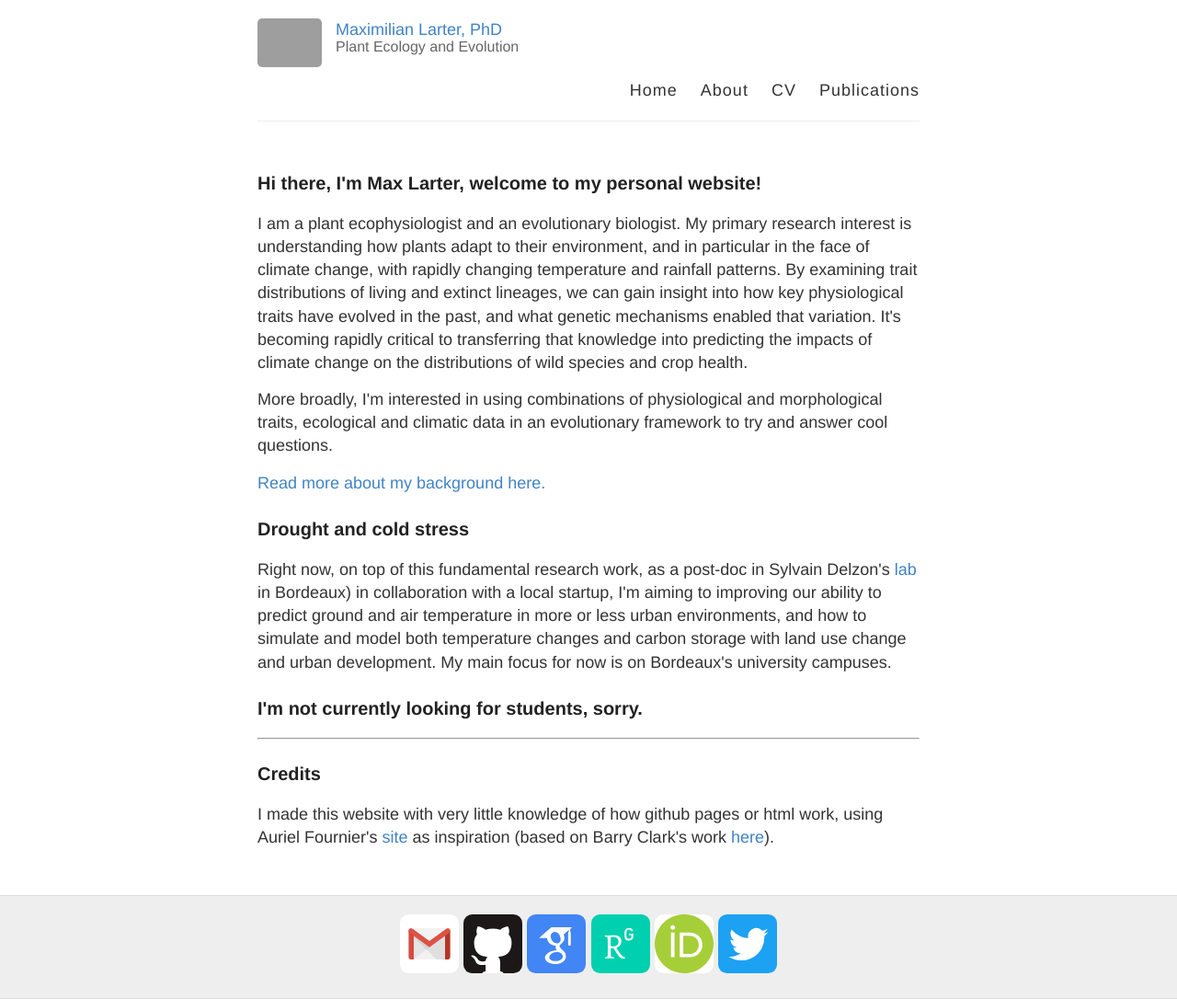
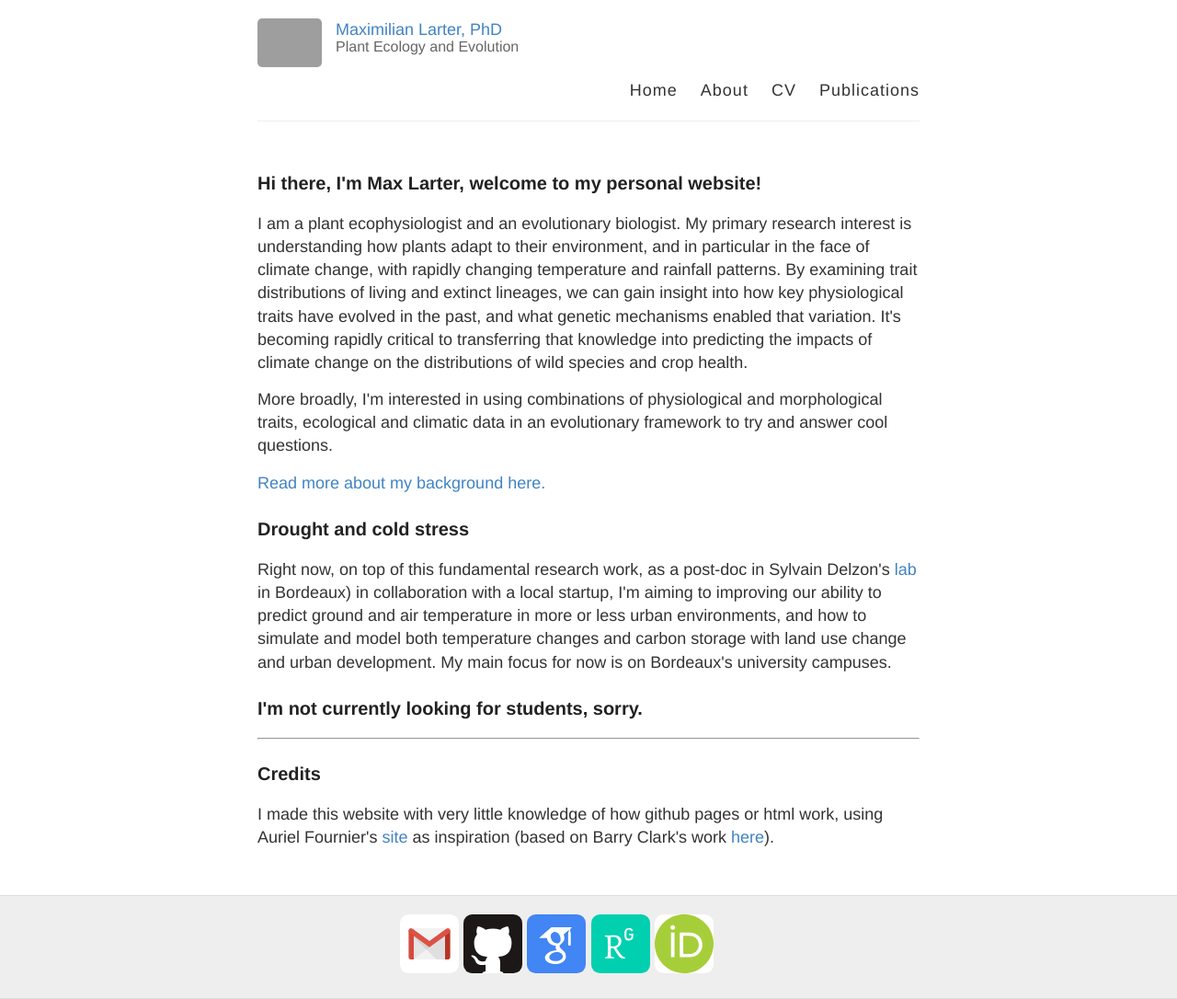
Before and after one commit to MaxLarter/maxlarter.github.io, a Jekyll site: the page index.html, which Jekyll copies as it is, in a window 1280 px wide. Shown: the whole page at 92% size. Built offline with Jekyll 4.4.1, drawn with Linux system fonts in a browser that asks for light colours; grey boxes are pictures that could not be loaded.

Commit message:
change twitter to bluesky

```diff
--- a/about.html
+++ b/about.html
@@ -100,8 +100,8 @@
 				<a href="https://orcid.org/0000-0001-5730-3203" target="_blank">
 					<i class="svg-icon orcid"></i>
 				</a>
-				<a href="https://twitter.com/MaxLarter" target="_blank">
-					<i class="svg-icon twitter"></i>
+				<a href="https://bsky.app/profile/maxlarter.bsky.social" target="_blank">
+					<i class="svg-icon bluesky"></i>
 				</a>
 
 
--- a/index.html
+++ b/index.html
@@ -88,8 +88,8 @@
 				<a href="https://orcid.org/0000-0001-5730-3203" target="_blank">
 					<i class="svg-icon orcid"></i>
 				</a>
-				<a href="https://twitter.com/MaxLarter" target="_blank">
-					<i class="svg-icon twitter"></i>
+				<a href="https://bsky.app/profile/maxlarter.bsky.social" target="_blank">
+					<i class="svg-icon bluesky"></i>
 				</a>
 
 			</footer>
--- a/publications/publications.html
+++ b/publications/publications.html
@@ -112,9 +112,9 @@
  <a href="https://orcid.org/0000-0001-5730-3203" target="_blank">
  <i class="svg-icon orcid"></i>
  </a>
- <a href="https://twitter.com/MaxLarter" target="_blank">
- <i class="svg-icon twitter"></i>
- </a>
+<a href="https://bsky.app/profile/maxlarter.bsky.social" target="_blank">
+<i class="svg-icon bluesky"></i>
+</a>
 
  </footer>
  </div>
```
Also changed, not shown: 1 other file.
